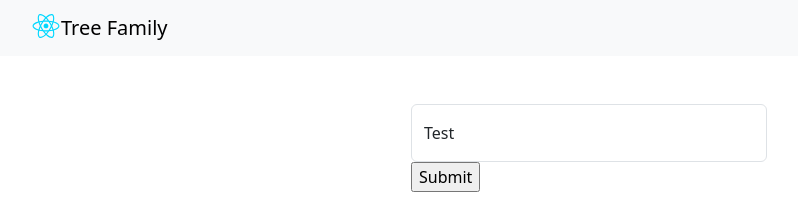
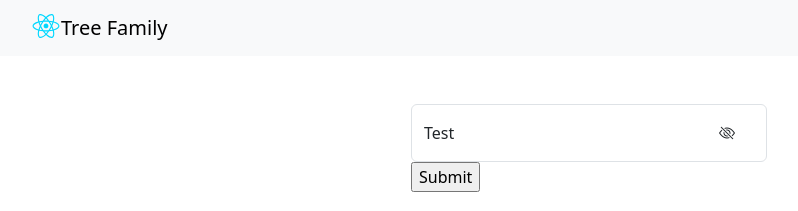
Before and after one commit to LinhLou/Family-tree-front-end, a React (Vite) app: page / in a window 1280 px wide. Shown: the top 211 px of the page, without its empty margins (51-849 px from the left). Built offline with nearby package versions, Linux system fonts and the light colour scheme.

Commit message:
passwordInput component + modify htmlFor label FormInput = props.id

```diff
--- a/src/components/forms/FormInput.jsx
+++ b/src/components/forms/FormInput.jsx
@@ -6,19 +6,19 @@ export default function FormInput(props) {
     const  { register, formState:{errors, submitCount}  } = useFormContext() ;
 
     return (
-      <div>
+      <>
         <div className="form-floating is-invalid" >
           <input type={props.type} className={ `form-control ${!submitCount? '': errors[props.name]? ' is-invalid':' is-valid'} `} id={props.id} placeholder={props.name} {...register(props.name,{
             required:props.required,
             validate:props.validate
           })}/>
-          <label htmlFor="floatingTest" className='d-flex align-items-center'>{props.label}</label>
+          <label htmlFor={props.id} className='d-flex align-items-center'>{props.label}</label>
         </div>
         <ErrorMessage
           errors={errors}
           name={props.name}
           render={({ message }) => <p className='invalid-feedback'>{message}</p>}
         />
-      </div>
+      </>
     )
   }
--- /dev/null
+++ b/src/features/Authentification/components/PasswordInput.jsx
@@ -0,0 +1,41 @@
+import React, { useRef } from 'react';
+import { useFormContext } from "react-hook-form";
+import { ErrorMessage } from "@hookform/error-message";
+
+export default function PasswordInput(props) {
+    const  { register, formState:{errors, submitCount}  } = useFormContext() ;
+    const eyeRef = useRef();
+    const passwordRef = useRef(null);
+    const { ref } = register(props.name);
+
+    function togglePasswordVisibility(){
+      eyeRef.current.classList.toggle('bi-eye');
+      if(eyeRef.current.classList.contains('bi-eye')){
+        passwordRef.current.type = "text";
+      }else{
+        passwordRef.current.type = "password";
+      }
+    }
+
+    return (
+      <>
+        <div className="position-relative is-invalid" >
+          <div className="form-floating" >
+            <input type="password" className={ `form-control ${!submitCount? '': errors[props.name]? ' is-invalid':' is-valid'} `} id={props.id} placeholder={props.name} {...register(props.name,{
+              required:props.required,
+              validate:props.validate
+            })} ref={(e)=>{ref(e); passwordRef.current = e}}/>
+            <label htmlFor={props.id} className='d-flex align-items-center'>{props.label}</label>
+          </div>
+          <span className={`position-absolute top-50 end-0 translate-middle-y pe-4`} onClick={togglePasswordVisibility} >
+            <i className="bi bi-eye-slash pe-2" ref={eyeRef}></i>
+          </span>
+        </div>
+        <ErrorMessage
+          errors={errors}
+          name={props.name}
+          render={({ message }) => <p className='invalid-feedback'>{message}</p>}
+        />
+      </>
+    )
+  }
--- a/src/page/login.jsx
+++ b/src/page/login.jsx
@@ -1,7 +1,8 @@
 import React, { useState } from 'react';
 import { Link } from 'react-router-dom';
-import LoginForm from '../components/forms/loginForm.jsx';
-import FormInput from '../components/forms/FormInput.jsx';
+// import LoginForm from '../components/forms/loginForm.jsx';
+// import FormInput from '../components/forms/FormInput.jsx';
+import PasswordInput from '../features/Authentification/components/PasswordInput.jsx';
 
 import { useForm, FormProvider } from "react-hook-form";
 
@@ -32,7 +33,7 @@ export default function Login() {
         <div className='col-sm-8 col-md-6 col-lg-4'>
         <FormProvider {...methods}>
           <form onSubmit={methods.handleSubmit(onSubmit)} noValidate>
-            <FormInput {...{type:'text', name:'test', id:'testId', label:'Test', required:'it is required', validate:{
+            <PasswordInput {...{type:'text', name:'test', id:'testId', label:'Test', required:'it is required', validate:{
               isNumber: v => typeof(v)==='string' || 'it must be a number',
               lessThanFive: v=> parseInt(v)<5 || 'it must be smaller than 5',
               greaterThanTwo: v=>parseInt(v)>2 || 'it must be greater than two'
```
Also changed, not shown: src/features/Authentification/index.js (added).
